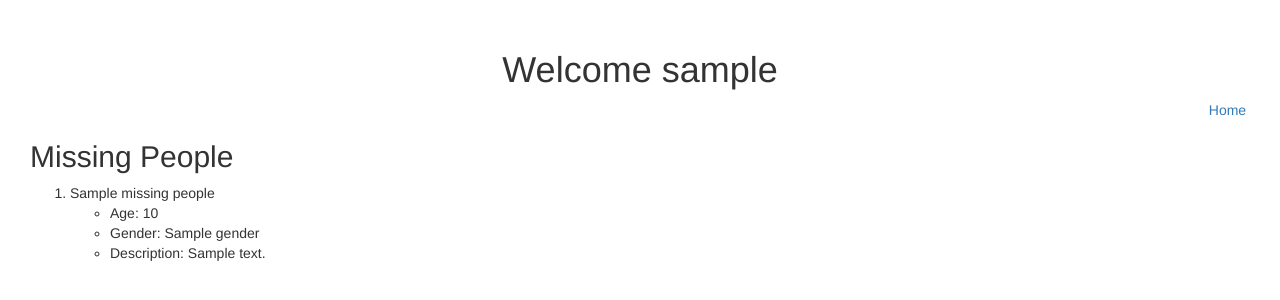
After one commit to akilarif/rizeni-katastrof, a Django app: template catastrophe/disasterApp/templates/disasterApp/missing_people.html in a window 1280 px wide. The commit adds this page. Shown: the top 300 px of the page. Run offline with Django 3.2, Linux system fonts and the light colour scheme; a user stored in the database is signed in; tables that the repository leaves empty hold one stand-in row (values such as "Sample post"); the template is opened without the code that fills it: most values are stand-ins (such as "Sample title", 1, 10 or a date in 2020); some libraries are stand-ins or nearby versions.

Commit message:
Add missing_people.html

```diff
--- /dev/null
+++ b/catastrophe/disasterApp/templates/disasterApp/missing_people.html
@@ -0,0 +1,35 @@
+{% extends "disasterApp/layout.html" %}
+
+{% load staticfiles %}
+
+{% block head %}
+    <title>Rizeni Katastrof</title>
+
+    <link rel="stylesheet" href="//maxcdn.bootstrapcdn.com/bootstrap/3.2.0/css/bootstrap.min.css">
+    <link rel="stylesheet" href="//maxcdn.bootstrapcdn.com/bootstrap/3.2.0/css/bootstrap-theme.min.css">
+    <link rel="stylesheet" type="text/css" href="{% static 'disasterApp/user_page.css' %}">
+
+{% endblock %}
+
+{% block body %}
+	{% if user.is_authenticated %}
+		<h1 align="center"> Welcome {{user.username}}</h1>
+		<a href="/user_page/" style="float:right">Home&nbsp;</a><br>
+		<h2> Missing People</h2>
+		<ol>
+			{% for missing_person in missing_people %}
+			<li> {{ missing_people.Name}}
+				<ul>
+					<li>Age: {{ missing_people.Age }}</li>
+					<li>Gender: {{ missing_people.Gender }}</li>
+					<li>Description: {{ missing_people.Description }}</li>
+				</ul>
+			</li>
+		</ol>
+		{% endfor %}
+
+	{% else %}
+		<p> The session has expired. Please click <a href="/">here</a> to login.</p>
+
+	{% endif %}
+{% endblock %}
--- a/catastrophe/disasterApp/templates/disasterApp/user_page.html
+++ b/catastrophe/disasterApp/templates/disasterApp/user_page.html
@@ -26,6 +26,7 @@
         </form>
 
         <a href="/notifications/" style="float:right">Notifications&nbsp;</a>
+        <a href="/missing_people/" style="float:right">Missing People&nbsp;</a>
 
       </span>
         <div class="container">
--- a/catastrophe/disasterApp/urls.py
+++ b/catastrophe/disasterApp/urls.py
@@ -6,5 +6,6 @@ urlpatterns = [
     url(r'^user_page/', views.user_page, name='user_page'),
     url(r'^register/', views.register, name='register'),
     url(r'^notifications/', views.notifications, name='notifications'),
+    url(r'^missing_people/', views.missing_people, name='missing_people'),
     url(r'^logout/$', auth_views.logout),
 ]
--- a/catastrophe/disasterApp/views.py
+++ b/catastrophe/disasterApp/views.py
@@ -66,3 +66,9 @@ def notifications(request):
     notification = Profile.objects.get(user = request.user).msg
 
     return render(request, 'disasterApp/notifications.html', {"notification": notification})
+
+def missing_people(request):
+
+    missing_people = Missing_Person.objects.all()
+
+    return render(request, 'disasterApp/missing_people.html', {"missing_people": missing_people})
```
